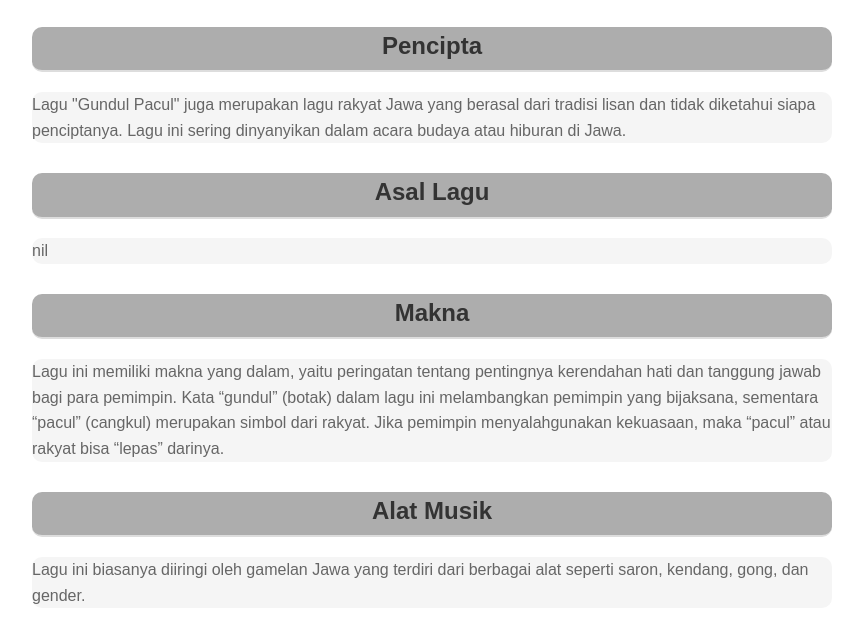
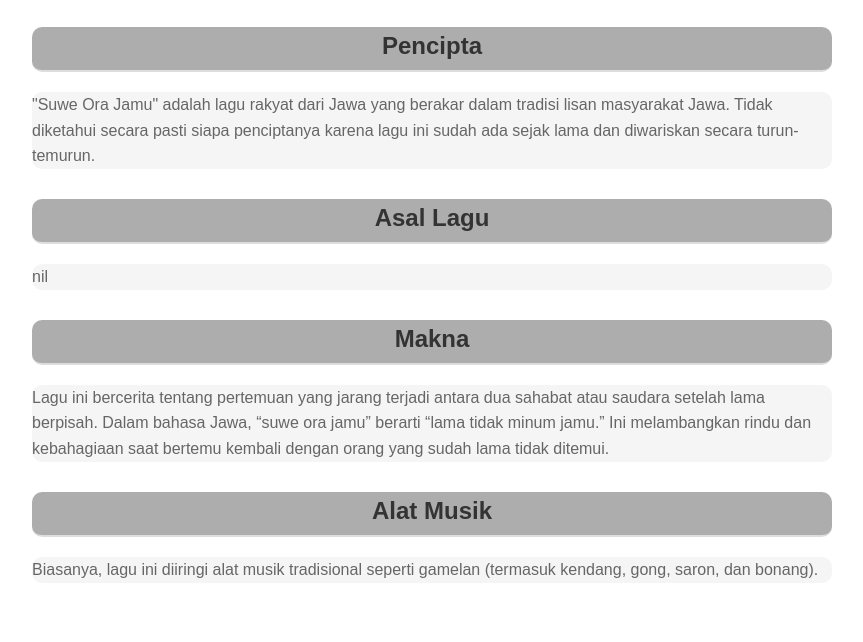
Before and after one commit to KennethSch101/suweorajamu, a plain HTML site: page index.html in a window 1280 px wide. Shown: the part 96-738 px from the top of the page, without its empty margins (208-1071 px from the left). Drawn offline with Linux system fonts and the light colour scheme.

Commit message:
Update index.html

```diff
--- a/index.html
+++ b/index.html
@@ -3,7 +3,7 @@
 <head>
     <meta charset="UTF-8">
     <meta name="viewport" content="width=device-width, initial-scale=1.0">
-    <title>Gundul Gundul Pacul</title>
+    <title>Suwe ora jamu</title>
 
     <style>
         body {
@@ -36,16 +36,16 @@
     <h1>Info musik</h1>
 
     <h2>Pencipta</h2>
-    <p>Lagu "Gundul Pacul" juga merupakan lagu rakyat Jawa yang berasal dari tradisi lisan dan tidak diketahui siapa penciptanya. Lagu ini sering dinyanyikan dalam acara budaya atau hiburan di Jawa.</p>
+    <p> "Suwe Ora Jamu" adalah lagu rakyat dari Jawa yang berakar dalam tradisi lisan masyarakat Jawa. Tidak diketahui secara pasti siapa penciptanya karena lagu ini sudah ada sejak lama dan diwariskan secara turun-temurun.</p>
 
     <h2>Asal Lagu</h2>
     <p>nil</p>
 
     <h2>Makna</h2>
-    <p> Lagu ini memiliki makna yang dalam, yaitu peringatan tentang pentingnya kerendahan hati dan tanggung jawab bagi para pemimpin. Kata “gundul” (botak) dalam lagu ini melambangkan pemimpin yang bijaksana, sementara “pacul” (cangkul) merupakan simbol dari rakyat. Jika pemimpin menyalahgunakan kekuasaan, maka “pacul” atau rakyat bisa “lepas” darinya.</p>
+    <p> Lagu ini bercerita tentang pertemuan yang jarang terjadi antara dua sahabat atau saudara setelah lama berpisah. Dalam bahasa Jawa, “suwe ora jamu” berarti “lama tidak minum jamu.” Ini melambangkan rindu dan kebahagiaan saat bertemu kembali dengan orang yang sudah lama tidak ditemui.</p>
 
     <h2>Alat Musik</h2>
-    <p> Lagu ini biasanya diiringi oleh gamelan Jawa yang terdiri dari berbagai alat seperti saron, kendang, gong, dan gender.<p>
+    <p> Biasanya, lagu ini diiringi alat musik tradisional seperti gamelan (termasuk kendang, gong, saron, dan bonang).</p>
 
 </body>
 </html>
```
